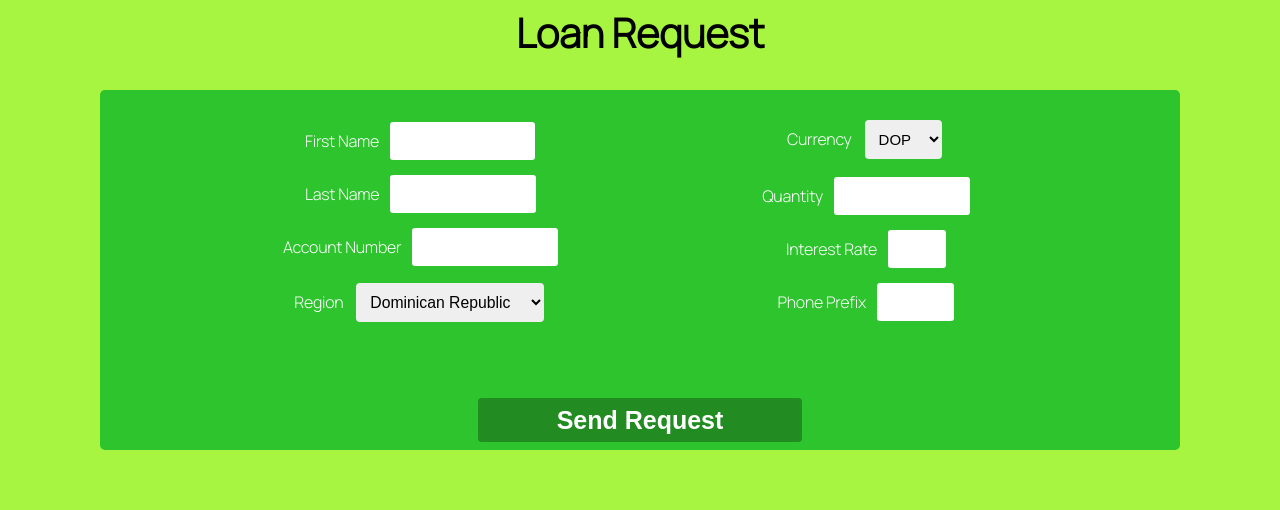
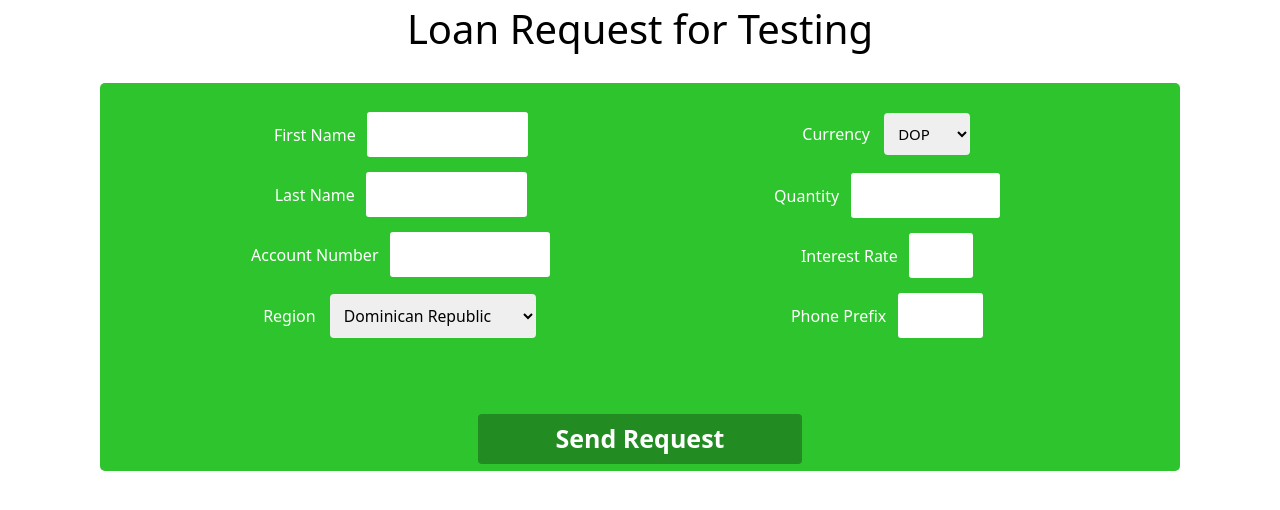
Before and after one commit to Emmanuel-Castro/Agrolender, a plain HTML site: page loan-request/loan-request.html in a window 1280 px wide. Drawn offline with nearby package versions, Linux system fonts and the light colour scheme.

Commit message:
feat: Change the HTML and CSS structure for testing issues

```diff
--- a/loan-request/loan-request.css
+++ b/loan-request/loan-request.css
@@ -1,4 +1,11 @@
 /*
+  Color Palette
+
+  FIR GREEN -> rgb(2, 57, 50);
+  PALE SPRING GREEN -> rgb(166, 223, 125);
+  GRASS GREEN -> rgb(51, 193, 82);
+  LIGHT LIME GREEN -> rgb(217, 242, 150);
+
   FOREST GREEN -> rgb(34, 139, 34);
   LIME GREEN ->  rgb(45, 196, 45);
   LIME ->  rgb(167, 245, 65);
@@ -12,13 +19,8 @@
 }
 
 body {
-  font-family: 'Manrope', sans-serif;
-  background-color: rgb(167, 245, 65);
-  background-size: 100vw, 100vh;
-  background-attachment: fixed;
-  letter-spacing: -0.25px;
-  padding: 0;
-  margin: 0;
+  background-color: rgb(255, 255, 255);
+  color: rgb(255, 255, 255);
 }
 
 h1 {
--- a/loan-request/loan-request.html
+++ b/loan-request/loan-request.html
@@ -2,14 +2,21 @@
 <html lang="en" dir="ltr">
   <head>
     <meta charset="utf-8">
-    <title>Loan Request</title>
+    <title>Menu</title>
+
+    <!-- Google Fonts -->
     <link href="https://fonts.googleapis.com/css2?family=Manrope:wght@300&display=swap" rel="stylesheet">
+
+    <!-- Bootstrap -->
+    <link href="https://cdn.jsdelivr.net/npm/bootstrap@5.3.3/dist/css/bootstrap.min.css" rel="stylesheet" integrity="sha384-QWTKZyjpPEjISv5WaRU9OFeRpok6YctnYmDr5pNlyT2bRjXh0JMhjY6hW+ALEwIH" crossorigin="anonymous">
+    <script src="https://cdn.jsdelivr.net/npm/bootstrap@5.3.3/dist/js/bootstrap.bundle.min.js" integrity="sha384-YvpcrYf0tY3lHB60NNkmXc5s9fDVZLESaAA55NDzOxhy9GkcIdslK1eN7N6jIeHz" crossorigin="anonymous"></script>
+
     <link rel="stylesheet" href="loan-request.css">
   </head>
 
   <body>
 
-    <h1>Loan Request</h1>
+    <h1>Loan Request for Testing</h1>
 
     <form class="loanForm" id="loanRequestForm" action="index.html">
 
```
